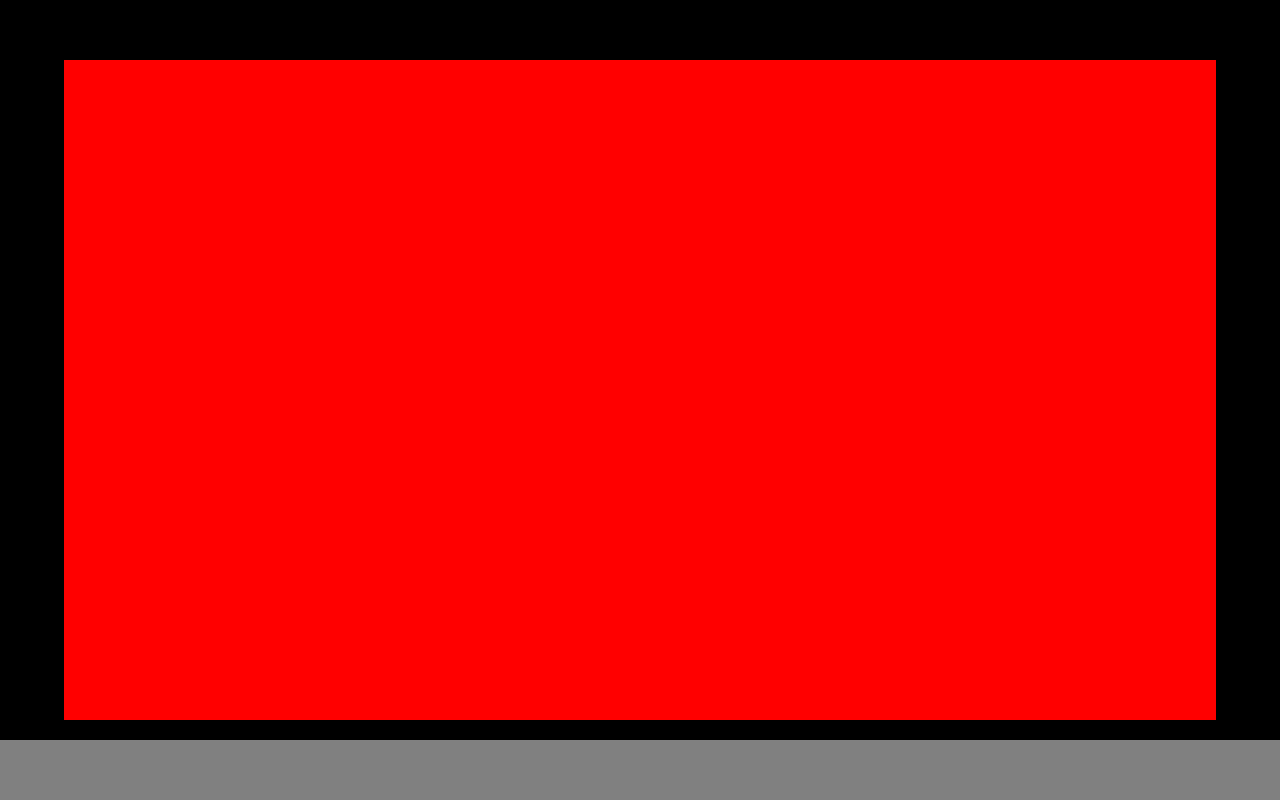
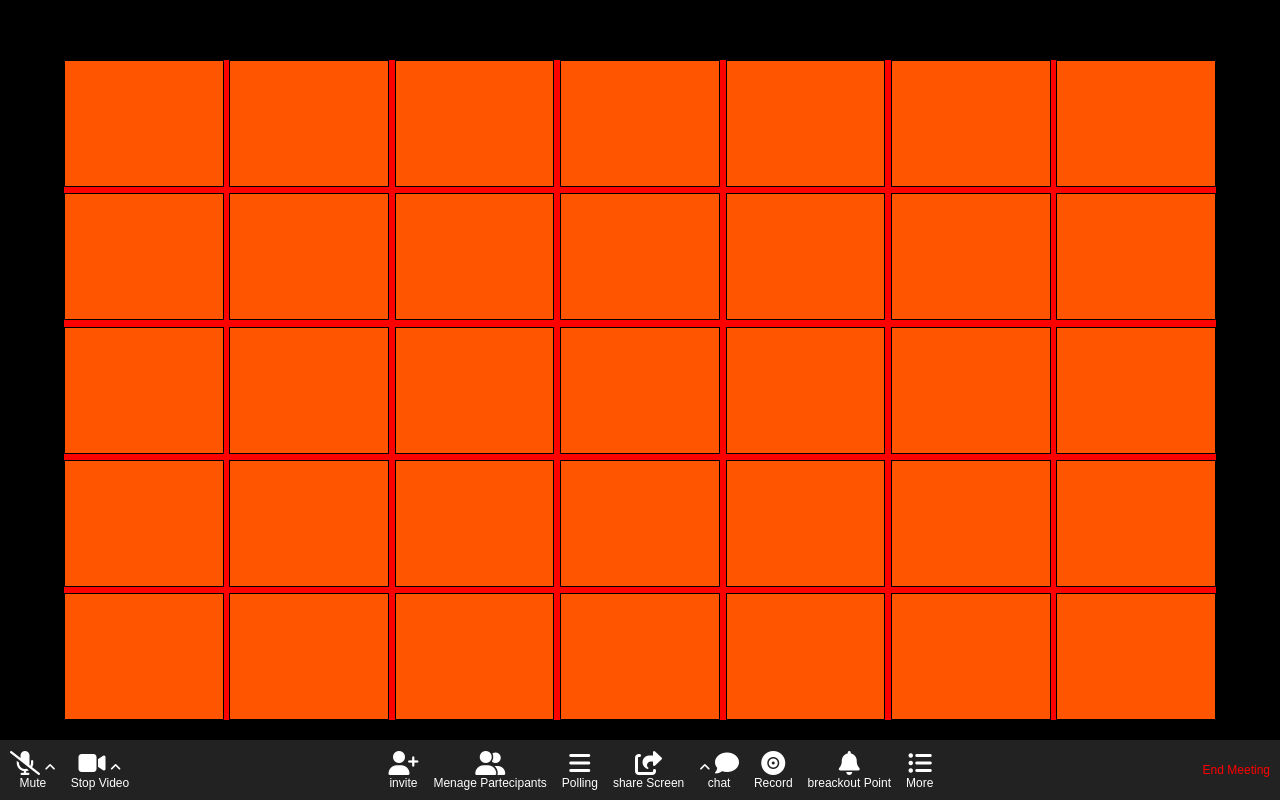
Before and after one commit to DomenicoLucarelli/html-css-zoom, a plain HTML site: page index.html in a window 1280 px wide. Drawn offline with Linux system fonts and the light colour scheme.

Commit message:
feat: footer compleated

```diff
--- a/index.html
+++ b/index.html
@@ -7,12 +7,47 @@
     <title>Zoom</title>
 
     <link rel="stylesheet" href="style.css">
+    <link rel="stylesheet" href="https://cdnjs.cloudflare.com/ajax/libs/font-awesome/6.2.1/css/all.min.css" integrity="sha512-MV7K8+y+gLIBoVD59lQIYicR65iaqukzvf/nwasF0nqhPay5w/9lJmVM2hMDcnK1OnMGCdVK+iQrJ7lzPJQd1w==" crossorigin="anonymous" referrerpolicy="no-referrer" />
 </head>
 <body>
     <div class="container">
 
         <div class="inner-container">
-
+            <div class="img"></div>
+            <div class="img"></div>
+            <div class="img"></div>
+            <div class="img"></div>
+            <div class="img"></div>
+            <div class="img"></div>
+            <div class="img"></div>
+            <div class="img"></div>
+            <div class="img"></div>
+            <div class="img"></div>
+            <div class="img"></div>
+            <div class="img"></div>
+            <div class="img"></div>
+            <div class="img"></div>
+            <div class="img"></div>
+            <div class="img"></div>
+            <div class="img"></div>
+            <div class="img"></div>
+            <div class="img"></div>
+            <div class="img"></div>
+            <div class="img"></div>
+            <div class="img"></div>
+            <div class="img"></div>
+            <div class="img"></div>
+            <div class="img"></div>
+            <div class="img"></div>
+            <div class="img"></div>
+            <div class="img"></div>
+            <div class="img"></div>
+            <div class="img"></div>
+            <div class="img"></div>
+            <div class="img"></div>
+            <div class="img"></div>
+            <div class="img"></div>
+            <div class="img"></div>
 
 
         </div>
@@ -21,6 +56,62 @@
 
     <footer>
 
+        <div class="footer-items audio-video">
+            <div>
+
+                <i class="fa-solid fa-microphone-slash fa-dimension"></i>
+                <i class="fa-solid fa-angle-up"></i>
+                <b>Mute</b>
+            </div>
+
+            <div>
+                <i class="fa-solid fa-video fa-dimension"></i>
+                <i class="fa-solid fa-angle-up"></i>
+                <b>Stop Video</b>
+            </div>
+        </div>
+
+        <div class="footer-items options">
+            <div>
+                <i class="fa-solid fa-user-plus fa-dimension"></i>
+                <b>invite</b>
+            </div>
+            <div>
+                <i class="fa-solid fa-user-group fa-dimension"></i>
+                <b>Menage Partecipants</b>
+            </div>
+
+            <div>
+                <i class="fa-solid fa-bars fa-dimension"></i>
+                <b>Polling</b>
+            </div>
+            <div>
+                <i class="fa-solid fa-share-from-square fa-dimension"></i>
+                <b>share Screen</b>
+            </div>
+            <div>
+                <i class="fa-solid fa-angle-up"></i>
+                <i class="fa-solid fa-comment fa-dimension"></i>
+                <b>chat</b>
+            </div>
+            <div>
+                <i class="fa-solid fa-record-vinyl fa-dimension"></i>
+                <b>Record</b>
+            </div>
+            <div>
+                <i class="fa-solid fa-bell fa-dimension"></i>
+                <b>breackout Point</b>
+            </div>
+            <div>
+                <i class="fa-solid fa-list-ul fa-dimension"></i>
+                <b>More</b>
+            </div>
+        </div>
+
+        <div class="footer-items end">
+            <span>End Meeting</span>
+        </div>
+
     </footer>
 </body>
 </html>
--- a/style.css
+++ b/style.css
@@ -2,14 +2,12 @@
     box-sizing: border-box;
     padding: 0;
     margin: 0;
+    font-family: sans-serif;
 }
 
-footer{
-    height: 60px;
-    background-color: grey;
-}
 
 .container{
+
     height:calc(100vh - 60px) ;
     padding-top: 60px;
     padding-bottom: 20px;
@@ -19,12 +17,101 @@ footer{
 }
 
 .inner-container{
+
     width: 90%;
     height: 100%;
     margin: auto;
+
+    display: flex;
+    flex-wrap: wrap;
+    gap: 5px;
+    justify-content: space-between;
+    align-content: space-between;
 
 
 
     background-color: red;
 
 }
+
+.img{
+
+    width: calc(100%/7 - 5px);
+    height: calc(100%/5 - 5px);
+
+    background-color: rgba(255, 166, 0, 0.507);
+    border: 1px solid black;
+
+}
+
+footer{
+
+    height: 60px;
+    background-color: #222222;
+
+    display: flex;
+    justify-content: space-between;
+
+}
+
+.footer-items{
+
+    height: 100%;
+    /* min-width: 200px; */
+
+
+
+    display: flex;
+    align-items: center;
+    justify-content: center;
+    gap: 15px;
+
+}
+
+/* .footer-items .fa-video{
+    padding-left: 10px;
+} */
+
+ .fa-solid  {
+    color: white;
+
+}
+
+.fa-dimension{
+    font-size: 1.5em;
+
+}
+
+.fa-angle-up{
+    font-size: 0.8em;
+}
+
+b{
+    color: white;
+    display: block;
+    font-size: 12px;
+    font-weight: normal;
+}
+
+
+.footer-items > div{
+text-align: center;
+}
+
+ .end{
+    color: red;
+    font-size: 12px;
+    transition: 1s;
+
+    padding-right: 10px;
+    padding-left: 10px;
+}
+
+.end:hover{
+    background-color: #4a4a4a;
+    cursor: pointer;
+}
+
+.audio-video{
+    padding-left: 10px;
+}
```
